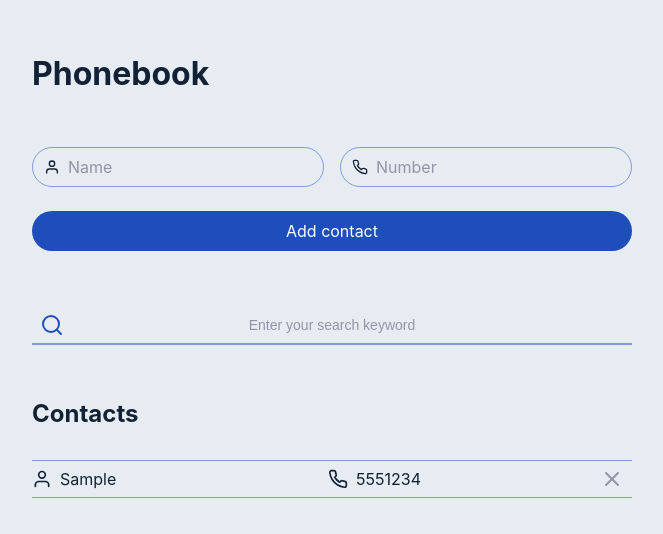
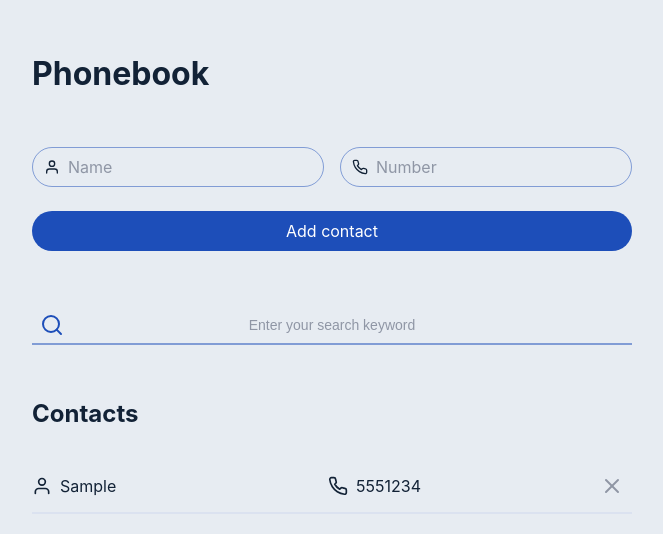
Before and after one commit to Iryna-Holova/goit-react-woolf-hw-02-phonebook, a React (Create React App) app: page / in a window 1280 px wide. Both pictures are taken after typing "Sample", "5551234" into the empty fields and a click on the button "Add contact". Shown: the top 534 px of the page, without its empty margins (308-971 px from the left). Built offline with nearby package versions, Linux system fonts and the light colour scheme.

Commit message:
Update ContactItem.module.css

```diff
--- a/src/components/ContactItem/ContactItem.module.css
+++ b/src/components/ContactItem/ContactItem.module.css
@@ -3,9 +3,8 @@
   display: flex;
   flex-wrap: wrap;
   gap: 8px 16px;
-  padding: 8px 24px 8px 0;
-  border-top: 1px solid rgba(29, 78, 185, 0.5);
-  border-bottom: 1px solid rgba(29, 78, 185, 0.5);
+  padding: 16px 24px 16px 0;
+  border-bottom: 2px solid rgba(207, 217, 239, 0.5);
 }
 
 .item {
```
